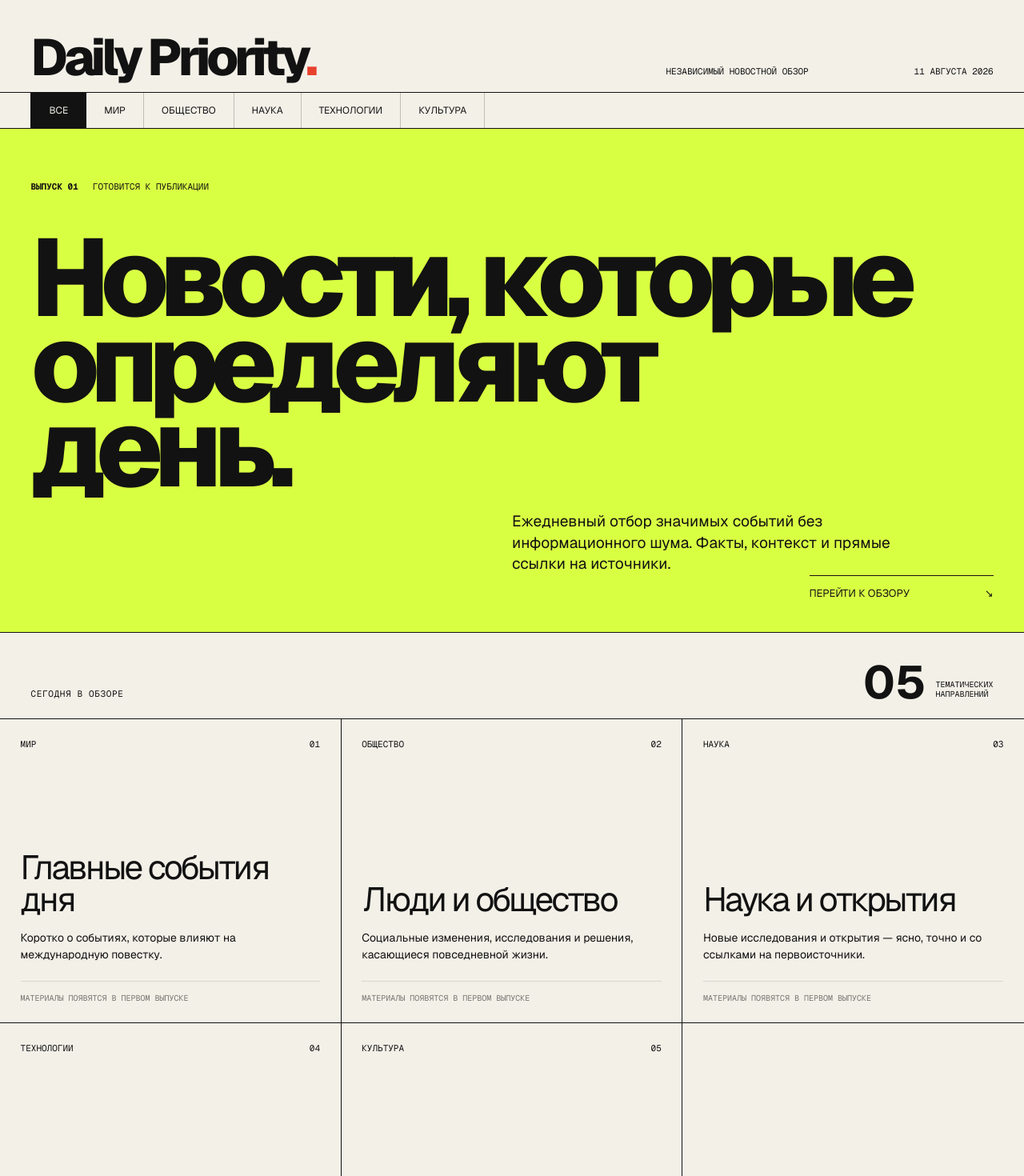
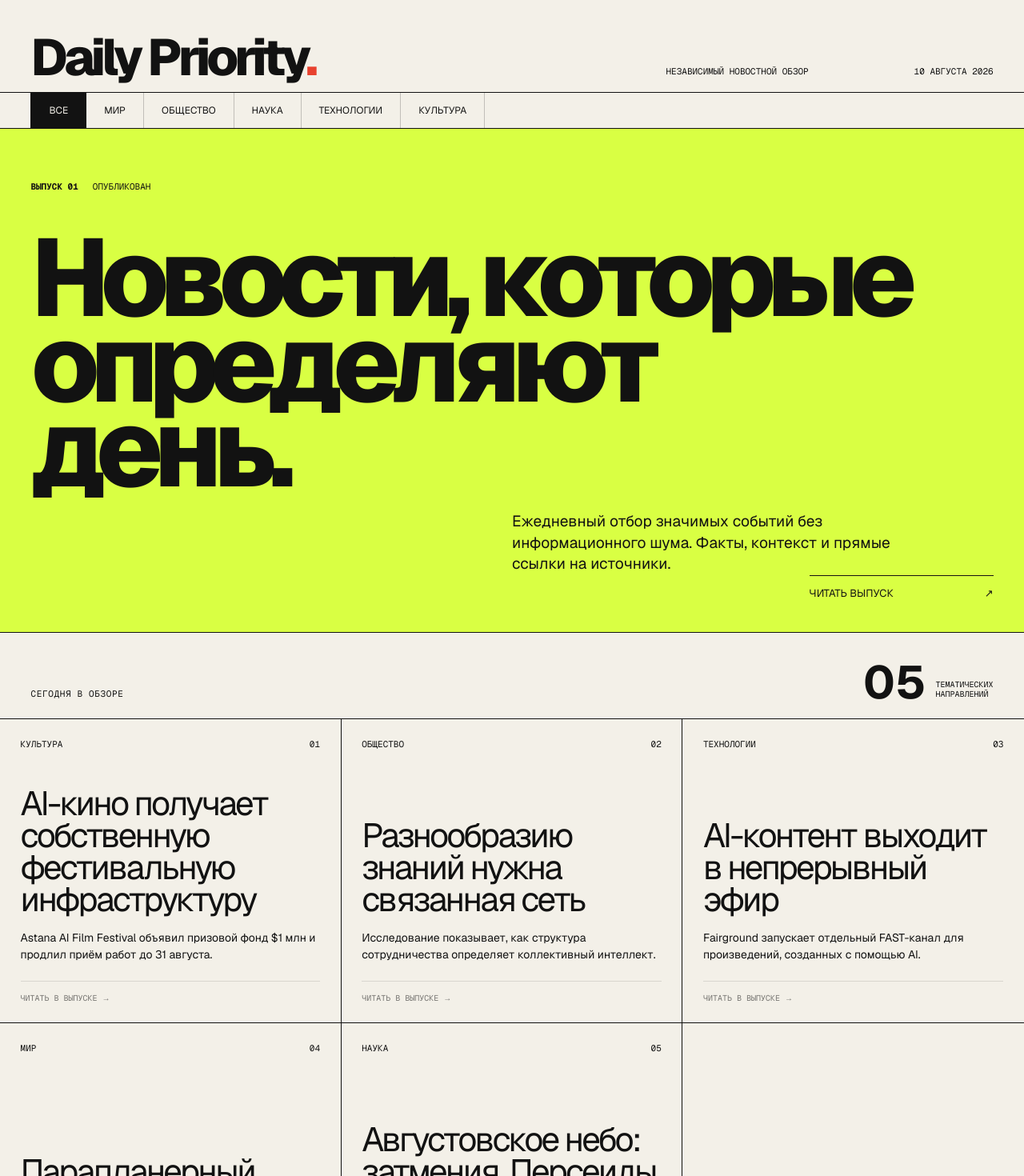
Before and after one commit to yuriusvento/News, a Next.js app: page / in a window 1280 px wide. Shown: the top 1470 px of the page at 80% size. Built offline with nearby package versions, Linux system fonts and the light colour scheme.

Commit message:
Publish issue 01 on homepage

```diff
--- a/app/page.tsx
+++ b/app/page.tsx
@@ -5,11 +5,11 @@ import { useMemo, useState } from "react";
 const sections = ["Все", "Мир", "Общество", "Наука", "Технологии", "Культура"];
 
 const desk = [
-  { section: "Мир", title: "Главные события дня", text: "Коротко о событиях, которые влияют на международную повестку." },
-  { section: "Общество", title: "Люди и общество", text: "Социальные изменения, исследования и решения, касающиеся повседневной жизни." },
-  { section: "Наука", title: "Наука и открытия", text: "Новые исследования и открытия — ясно, точно и со ссылками на первоисточники." },
-  { section: "Технологии", title: "Технологии", text: "Развитие искусственного интеллекта, энергетики, связи и цифровой среды." },
-  { section: "Культура", title: "Культура", text: "Кино, литература, искусство и идеи, формирующие современность." },
+  { section: "Культура", title: "AI-кино получает собственную фестивальную инфраструктуру", text: "Astana AI Film Festival объявил призовой фонд $1 млн и продлил приём работ до 31 августа." },
+  { section: "Общество", title: "Разнообразию знаний нужна связанная сеть", text: "Исследование показывает, как структура сотрудничества определяет коллективный интеллект." },
+  { section: "Технологии", title: "AI-контент выходит в непрерывный эфир", text: "Fairground запускает отдельный FAST-канал для произведений, созданных с помощью AI." },
+  { section: "Мир", title: "Парапланерный старт в Андрадасе", text: "В Минас-Жерайс готовится второй этап Campeonato Paranaense de Parapente 2026." },
+  { section: "Наука", title: "Августовское небо: затмения, Персеиды и Венера", text: "NASA собрала главные астрономические события месяца в одном календаре." },
 ];
 
 export default function Home() {
@@ -23,7 +23,7 @@ export default function Home() {
     <main>
       <header className="masthead">
         <a className="brand" href="#top" aria-label="Daily Priority — на главную">Daily Priority<span>.</span></a>
-        <div className="header-meta"><span>Независимый новостной обзор</span><span>11 августа 2026</span></div>
+        <div className="header-meta"><span>Независимый новостной обзор</span><span>10 августа 2026</span></div>
       </header>
 
       <nav className="section-nav" aria-label="Разделы новостей">
@@ -33,10 +33,10 @@ export default function Home() {
       </nav>
 
       <section id="top" className="lead">
-        <div className="issue-label"><span>Выпуск 01</span><span>Готовится к публикации</span></div>
+        <div className="issue-label"><span>Выпуск 01</span><span>Опубликован</span></div>
         <h1>Новости, которые<br />определяют день.</h1>
         <p>Ежедневный отбор значимых событий без информационного шума. Факты, контекст и прямые ссылки на источники.</p>
-        <a className="lead-link" href="#briefing">Перейти к обзору <span>↘</span></a>
+        <a className="lead-link" href="/issues/2026-08-10">Читать выпуск <span>↗</span></a>
       </section>
 
       <section id="briefing" className="briefing-head">
@@ -50,7 +50,7 @@ export default function Home() {
             <div className="card-top"><span>{item.section}</span><span>{String(index + 1).padStart(2, "0")}</span></div>
             <h2>{item.title}</h2>
             <p>{item.text}</p>
-            <div className="pending">Материалы появятся в первом выпуске</div>
+            <a className="pending" href="/issues/2026-08-10">Читать в выпуске →</a>
           </article>
         ))}
       </section>
@@ -67,7 +67,7 @@ export default function Home() {
 
       <section className="archive">
         <div><p className="eyebrow">Архив</p><h2>Все выпуски<br />в одном месте.</h2></div>
-        <p>Архив будет пополняться по мере выхода новых ежедневных обзоров. Каждый выпуск сохранит собственную дату и постоянную ссылку.</p>
+        <p><a href="/issues/2026-08-10"><b>Выпуск 01</b><br />10 августа 2026 →</a></p>
       </section>
 
       <footer><a className="brand footer-brand" href="#top">Daily Priority<span>.</span></a><p>Ежедневный новостной обзор<br />На русском языке</p><p>© 2026 Daily Priority</p></footer>
```
